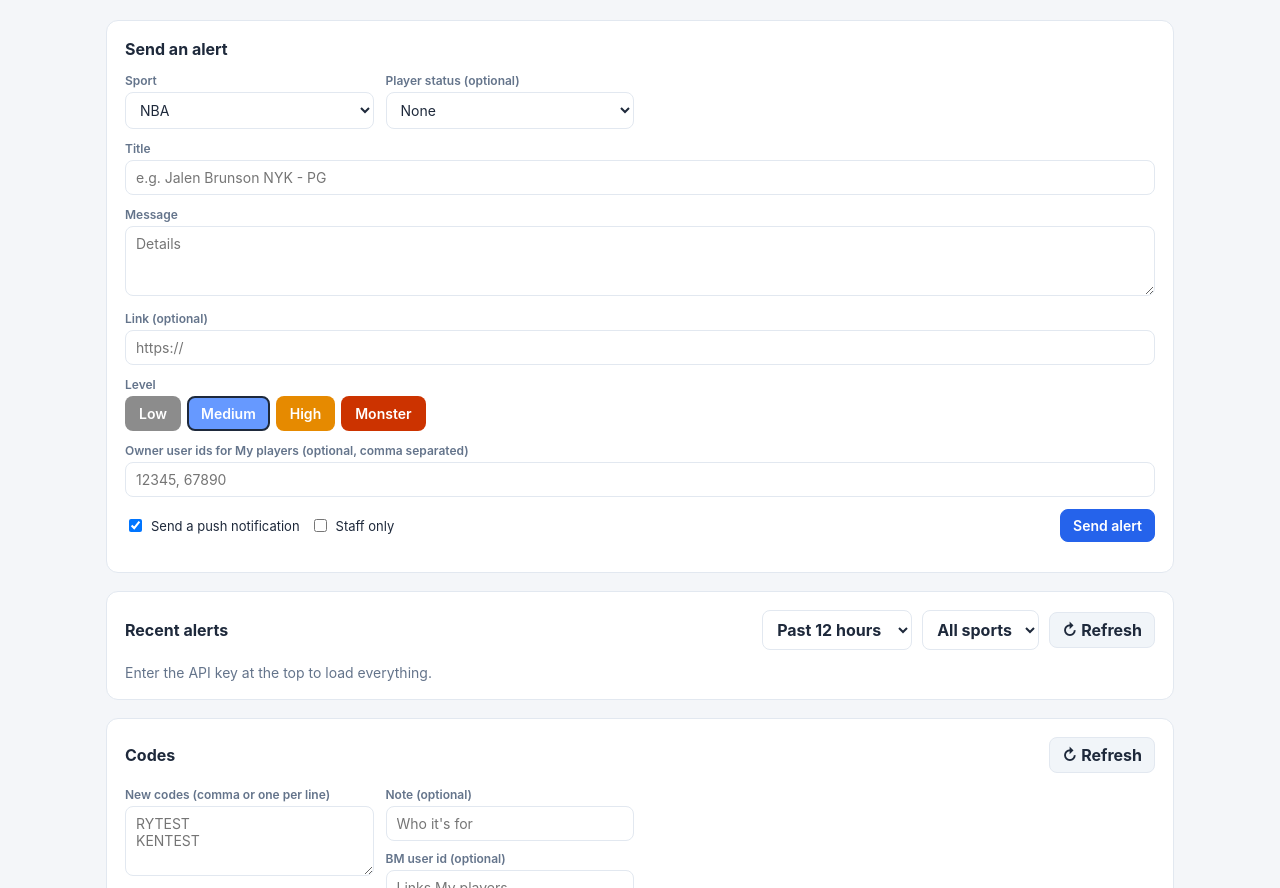
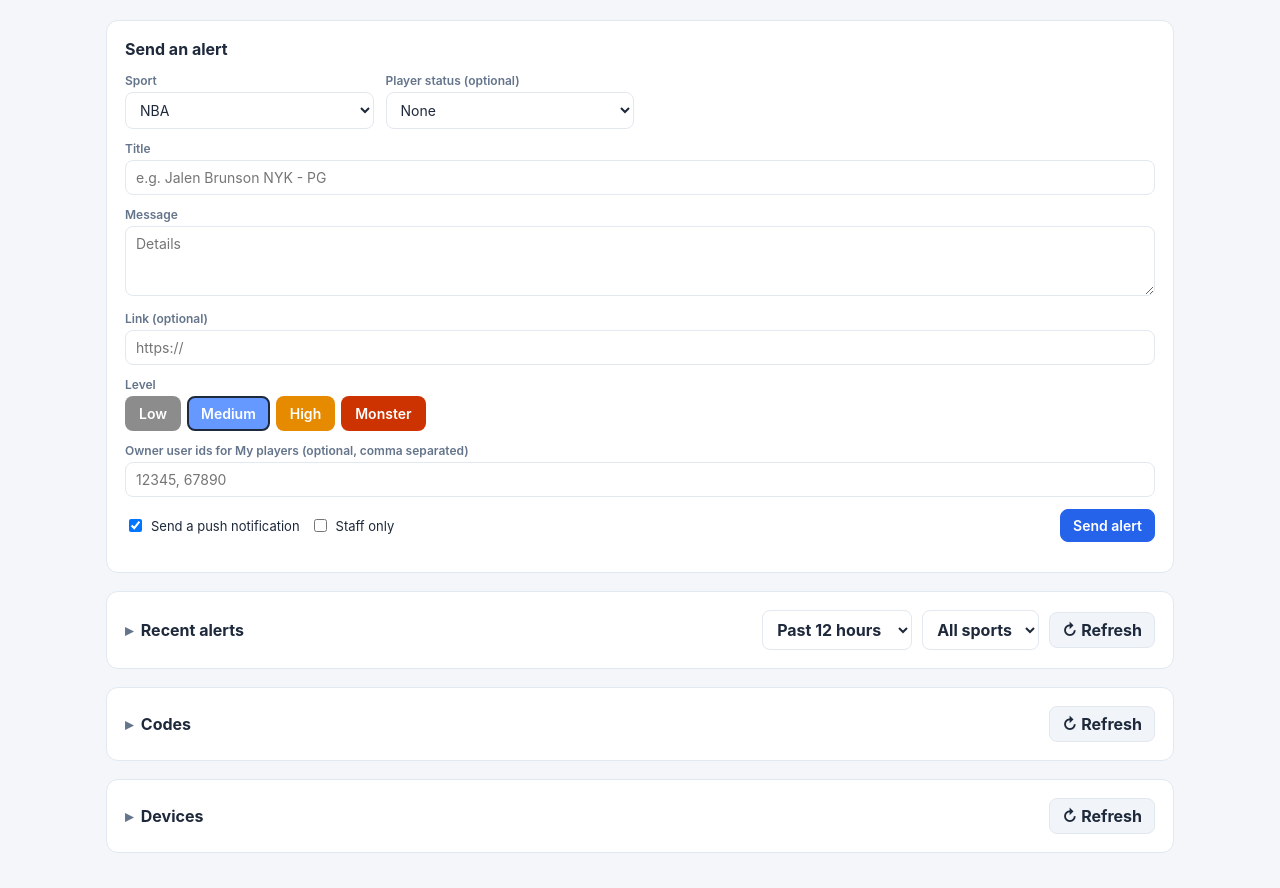
Before and after one commit to RotoMonster/RotoMonsterAlerts, a website: page public/index.html in a window 1280 px wide. Shown: the part 64-952 px from the top of the page. Drawn offline with Linux system fonts and the light colour scheme.

Commit message:
Dashboard: counts on Codes/Devices/Recent alerts, sections collapsible and collapsed by default

```diff
--- a/public/index.html
+++ b/public/index.html
@@ -21,6 +21,12 @@ main { max-width: 1100px; margin: 0 auto; padding: 20px 16px 60px; display: grid
 section { background: var(--card); border: 1px solid var(--border); border-radius: 12px; padding: 18px; }
 section h2 { margin: 0 0 14px; font-size: 16px; display: flex; align-items: center; gap: 10px; }
 section h2 .spacer { margin-left: auto; }
+section.collapsible > h2 { cursor: pointer; user-select: none; }
+section.collapsible > h2 .caret { display: inline-block; width: 12px; color: var(--muted); transition: transform .15s; }
+section.collapsible:not(.collapsed) > h2 .caret { transform: rotate(90deg); }
+section.collapsed > h2 { margin-bottom: 0; }
+section.collapsed > :not(h2) { display: none !important; }
+section h2 .count { color: var(--muted); font-weight: 500; }
 label { display: block; font-size: 12px; color: var(--muted); margin-bottom: 4px; font-weight: 600; }
 input, select, textarea { width: 100%; padding: 8px 10px; border: 1px solid var(--border); border-radius: 8px; background: var(--input); color: var(--text); font: inherit; }
 textarea { resize: vertical; min-height: 70px; }
@@ -113,8 +119,8 @@ dialog::backdrop { background: rgba(0, 0, 0, 0.45); }
     </form>
   </section>
 
-  <section>
-    <h2>Recent alerts
+  <section class="collapsible collapsed">
+    <h2><span class="sec-toggle"><span class="caret">▸</span> Recent alerts <span class="count" id="mCount"></span></span>
       <span class="spacer"></span>
       <select id="mHours" style="width:auto">
         <option value="12">Past 12 hours</option>
@@ -134,8 +140,8 @@ dialog::backdrop { background: rgba(0, 0, 0, 0.45); }
     <div id="msgList" class="msg-list"></div>
   </section>
 
-  <section>
-    <h2>Codes <span class="spacer"></span><button id="cRefresh">↻ Refresh</button></h2>
+  <section class="collapsible collapsed">
+    <h2><span class="sec-toggle"><span class="caret">▸</span> Codes <span class="count" id="cCount"></span></span> <span class="spacer"></span><button id="cRefresh">↻ Refresh</button></h2>
     <form id="codeForm" class="grid" style="margin-bottom:14px">
       <div>
         <label for="cCodes">New codes (comma or one per line)</label>
@@ -159,8 +165,8 @@ dialog::backdrop { background: rgba(0, 0, 0, 0.45); }
     </table></div>
   </section>
 
-  <section>
-    <h2>Devices <span class="spacer"></span><button id="dRefresh">↻ Refresh</button></h2>
+  <section class="collapsible collapsed">
+    <h2><span class="sec-toggle"><span class="caret">▸</span> Devices <span class="count" id="dCount"></span></span> <span class="spacer"></span><button id="dRefresh">↻ Refresh</button></h2>
     <div class="scroll"><table>
       <thead><tr><th>Code</th><th>Notifications</th><th>Staff pushes</th><th>Last seen</th></tr></thead>
       <tbody id="deviceRows"></tbody>
@@ -302,6 +308,7 @@ async function loadMessages() {
   try {
     const r = await api('/api/messages?' + params.toString());
     state.messages = r.messages;
+    $('mCount').textContent = '(' + r.messages.length + ')';
     $('msgList').innerHTML = r.messages.length ? r.messages.map(m =>
       '<div class="msg">' +
         '<div class="msg-top">' +
@@ -365,6 +372,7 @@ async function saveEdit(e) {
 async function loadCodes() {
   try {
     const r = await api('/api/codes');
+    $('cCount').textContent = '(' + r.codes.length + ')';
     $('codeRows').innerHTML = r.codes.length ? r.codes.map(c =>
       '<tr>' +
         '<td><strong>' + esc(c.code) + '</strong></td>' +
@@ -430,6 +438,7 @@ async function codeClick(e) {
 async function loadDevices() {
   try {
     const r = await api('/api/devices');
+    $('dCount').textContent = '(' + r.devices.length + ')';
     $('deviceRows').innerHTML = r.devices.length ? r.devices.map(d =>
       '<tr><td><strong>' + esc(d.code) + '</strong></td>' +
       '<td>' + (d.notifications_enabled ? '<span class="result ok">On</span>' : '<span class="muted">Off</span>') + '</td>' +
@@ -441,6 +450,10 @@ async function loadDevices() {
 }
 
 function loadAll() {
+  document.querySelectorAll('section.collapsible > h2').forEach(h => h.addEventListener('click', e => {
+    if (e.target.closest('button, select, input, a')) return;
+    h.parentElement.classList.toggle('collapsed');
+  }));
   loadMessages();
   loadCodes();
   loadDevices();
```
